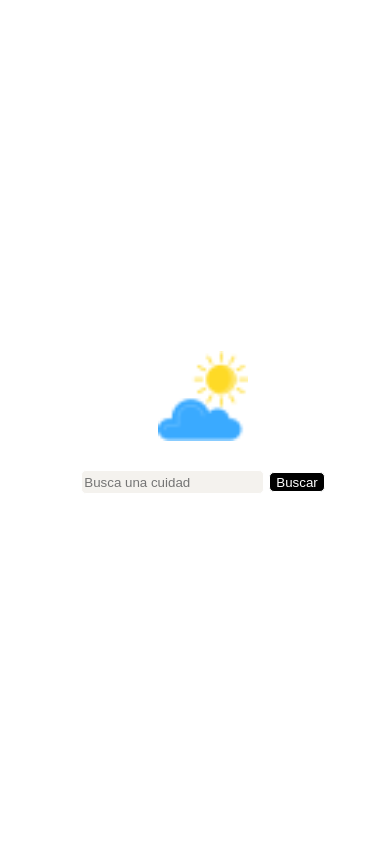
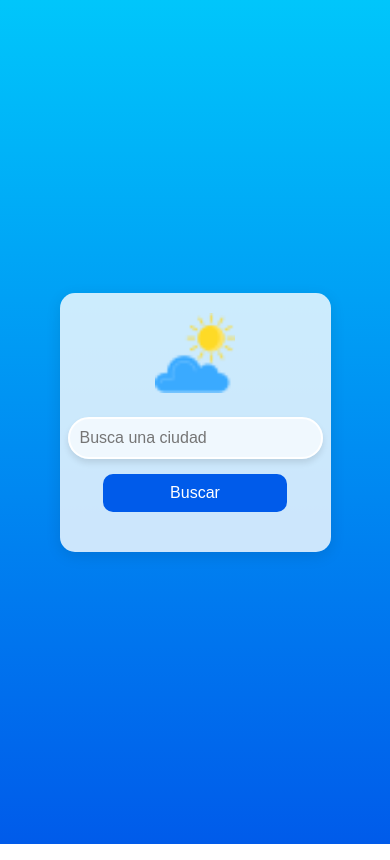
Before and after one commit to Brandonmkmk/app-clima-js, a plain HTML site: page index.html in a window 390 px wide. Drawn offline with Linux system fonts and the light colour scheme.

Commit message:
add responsive design

```diff
--- a/app.js
+++ b/app.js
@@ -24,27 +24,19 @@ async function getClima(city){
   container.innerHTML = `
   <h2>Cuidad: ${city}</h2>
   <h2>Temperatura: ${Math.floor(celcius)}</h2>
-  <h2></h2>
+  <h2>Cielo: ${weather}</h2>
   `
+  container.style.backgroundColor = 'rgba(80, 80, 80, 0.8)'
+  container.style.borderRadius = '10px'
+  container.style.color = 'white'
+  container.style.backgroundColor = 'rgba(80, 80, 80, 0.8)'
+  container.style.backgroundColor = 'rgba(80, 80, 80, 0.8)'
   // city.innerHTML = `Cuidad: ${name}`
   // temperature.innerHTML = `Temperatura: ${Math.floor(kelvinToCelcius)}`
-  if(celcius >= 11 &&  celcius <=30){
-    body.style.backgroundImage = `url(https://images.unsplash.com/photo-1606170034961-ee40e2dbe6bf?q=80&w=1000&auto=format&fit=crop&ixlib=rb-4.0.3&ixid=M3wxMjA3fDB8MHxzZWFyY2h8Mnx8Y2xpbWElMjBzb2xlYWRvfGVufDB8fDB8fHww)`
-    body.style.backgroundSize = "cover"; // Ajusta la imagen para cubrir todo el fondo
-    body.style.backgroundRepeat = "no-repeat";
-  }else if(celcius >=31 && celcius <= 40){
-    body.style.backgroundImage = `url(https://www.24morelos.com/content/images/wp-content/uploads/2018/05/calor-sol-caliente-clima-temperatura-termometro.jpg)`
-    body.style.backgroundSize = "cover"; // Ajusta la imagen para cubrir todo el fondo
-    body.style.backgroundRepeat = "no-repeat";
-  }else if(celcius <=10){
-    body.style.backgroundImage = `url(assets/cuidad_fria.jpg)`
-    body.style.backgroundSize = "cover"; // Ajusta la imagen para cubrir todo el fondo
-    body.style.backgroundRepeat = "no-repeat";
-  }
 }
 
 btnSearch.addEventListener('click',async ()=>{
  await getClima(cityName.value)
  cityName.value = ''
- weatherIcon.style.display = 'none'
+//  weatherIcon.style.display = 'none'
 })
--- a/index.css
+++ b/index.css
@@ -1,49 +1,121 @@
-body{
-    background-color: white;
+/* General */
+body {
+    margin: 0;
+    padding: 0;
+    font-family: 'Roboto', sans-serif;
+    background: linear-gradient(to bottom, #00c6fb, #005bea);
     height: 100vh;
-    width: 100vw;
     display: flex;
-    flex-direction: column;
+    justify-content: center;
     align-items: center;
+}
+
+/* Contenedor principal */
+.weather_app {
+    background-color: rgba(255, 255, 255, 0.8);
+    padding: 20px;
+    border-radius: 15px;
+    box-shadow: 0px 4px 15px rgba(0, 0, 0, 0.1);
+    text-align: center;
+}
+
+/* Estilo del ícono */
+.weather_icon_container {
+    margin-bottom: 20px;
+}
+
+#weather_icon {
+    width: 120px;
+    height: 120px;
+}
+
+/* Input y botón */
+.container_search_city {
+    display: flex;
     justify-content: center;
+    align-items: center;
+    gap: 10px;
+    margin-bottom: 20px;
 }
-#btn_search{
-    border: 1px solid white;
-    background-color: black;
+
+#city {
+    border: 2px solid #fff;
+    padding: 10px;
+    border-radius: 25px;
+    width: 250px;
+    font-size: 1em;
+    background-color: rgba(255, 255, 255, 0.7);
+    box-shadow: 0px 4px 6px rgba(0, 0, 0, 0.1);
+    transition: all 0.3s ease;
+}
+
+#city:focus {
+    outline: none;
+    border-color: #005bea;
+    background-color: rgba(255, 255, 255, 0.9);
+    box-shadow: 0px 6px 10px rgba(0, 0, 0, 0.15);
+    transform: scale(1.05);
+}
+
+
+#btn_search {
+    padding: 10px 15px;
+    background-color: #005bea;
     color: white;
-    height: 20px;
-    border-radius: 5px;
+    border: none;
+    border-radius: 10px;
+    cursor: pointer;
+    font-size: 1em;
+    transition: background-color 0.3s ease;
 }
-#city{
-    border: 1px solid white;
-    border-radius: 5px;
-    background-color: #f4f2ee;
-    height: 20px;
+
+#btn_search:hover {
+    background-color: #0041a6;
 }
-.container{
-    display: flex;
-    flex-direction: column;
-    align-items: center;
-    justify-content: center;
-    background-color:  rgba(80, 80, 80, 0.6);
-    border-radius: 10px;
-    margin-top: 15px;
-    width: 400px;
+
+/* Contenedor de la información */
+/* .container {
+    background-color: rgba(80, 80, 80, 0.8);
+    padding: 20px;
+    border-radius: 15px;
+    color: white;
+    width: 100%;
+    max-width: 400px;
+} */
+
+h2 {
+    margin: 0;
+    font-size: 2em;
+    color: white;
 }
-.container h1{
-    color: black;
+
+h1 {
+    color: #333;
 }
-#weather_icon {
-    width: 90px;
-    height: 90px;
+
+@media (max-width: 768px) {
+    #weather_icon {
+        width: 80px;
+        height: 80px;
+    }
+
+    .container_search_city {
+        gap: 15px;
+        flex-direction: column;
+    }
+
+    #btn_search{
+        width: 80%;
+    }
+    #city{
+        width: 100%;
+    }
+
+    .container {
+        width: 100%;
+    }
+
+    h2 {
+        font-size: 1.5em;
+    }
 }
-.container_search_city{
-    display: flex;
-    margin-top: 25px;
-  justify-content: center;
-    align-items: center;
-    gap: 5px;
-}
-h2{
-    color: #f4f2ee;
-}
--- a/index.html
+++ b/index.html
@@ -3,20 +3,21 @@
 <head>
     <meta charset="UTF-8">
     <meta name="viewport" content="width=device-width, initial-scale=1.0">
-    <title>Aplicacion del clima</title>
+    <title>Aplicación del clima</title>
     <link rel="stylesheet" href="./index.css">
+    <link href="https://fonts.googleapis.com/css2?family=Roboto:wght@400;500&display=swap" rel="stylesheet">
 </head>
 <body id="body">
-    <!-- <h1>App del clima</h1> -->
-    <div >
-        <img id="weather_icon" src="./assets/weather-forecast.png" alt="">
+    <div class="weather_app">
+        <div class="weather_icon_container">
+            <img id="weather_icon" src="./assets/weather-forecast.png" alt="Weather Icon">
+        </div>
+        <div class="container_search_city">
+            <input type="text" id="city" placeholder="Busca una ciudad">
+            <button id="btn_search">Buscar</button>
+        </div>
+        <div class="container" id="container"></div>
     </div>
-    <div  class="container_search_city">
-        <input type="text" id="city" placeholder="Busca una cuidad">
-        <button id="btn_search" >Buscar</button>
-    </div>
-    <div class="container" id="container"></div>
-
+    <script src="./app.js"></script>
 </body>
-<script src="./app.js"></script>
 </html>
```
